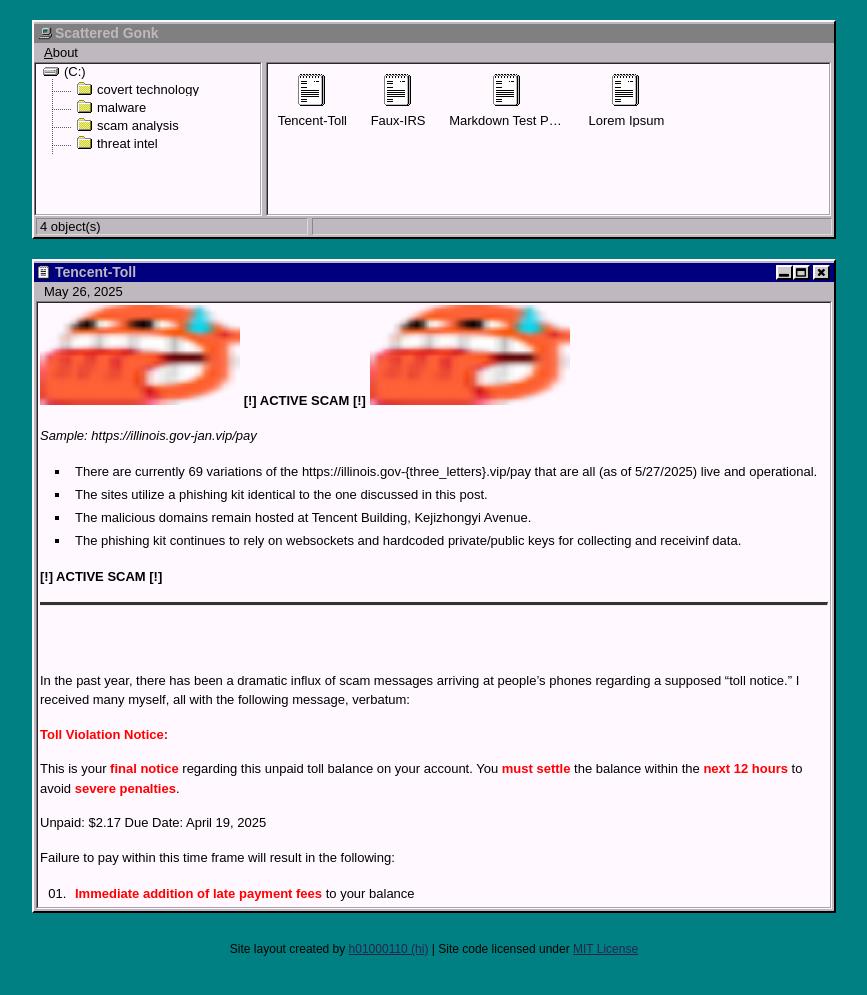
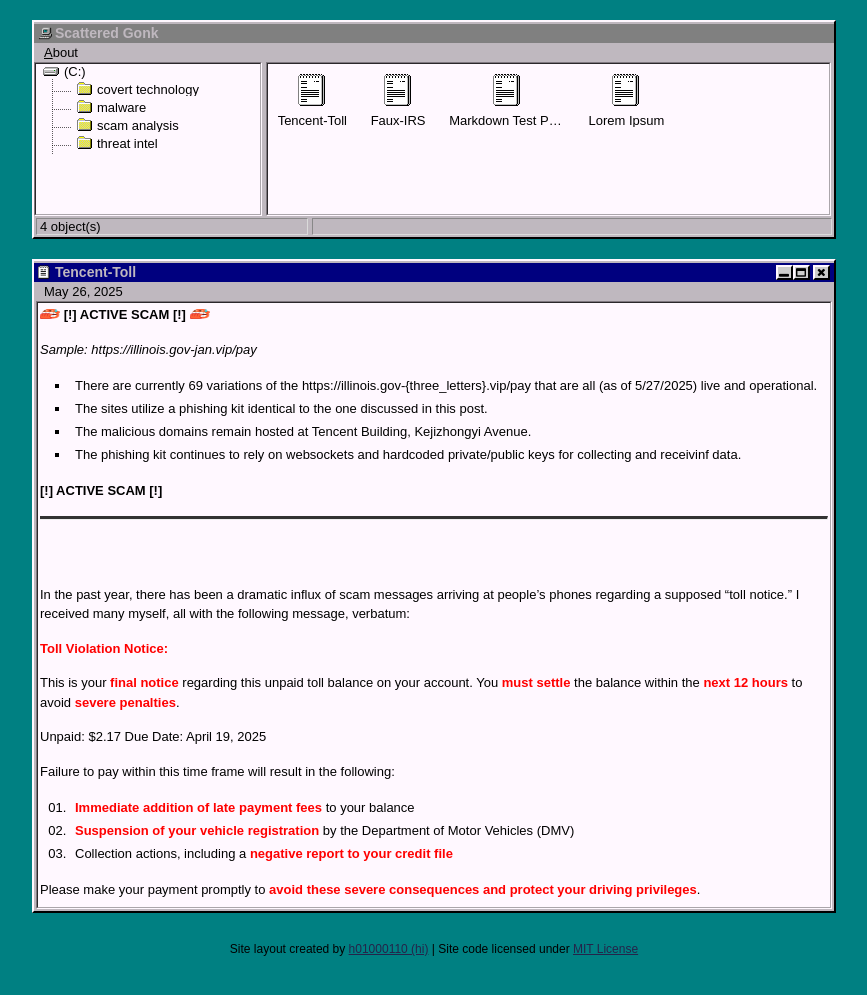
Before and after one commit to scattered-gonk/scattered-gonk.github.io, a Jekyll site: the page built from _posts/2025-26-05-Tencent-Toll.md, in a window 1280 px wide. Shown: the top 995 px of the page, without its empty margins (206-1073 px from the left). Built offline with Jekyll 4.4.1, drawn with Linux system fonts in a browser that asks for light colours.

Commit message:
Updated posts

```diff
--- a/_posts/2025-26-05-Tencent-Toll.md
+++ b/_posts/2025-26-05-Tencent-Toll.md
@@ -7,7 +7,7 @@
 tags: scam-analysis
 ---
 
-<img src="/assets/nail_bite.ico" width="200" height="100"> **[!] ACTIVE SCAM [!]** <img src="/assets/nail_bite.ico" width="200" height="100">
+<img src="/assets/nail_bite.ico" width="20" height="10"> **[!] ACTIVE SCAM [!]** <img src="/assets/nail_bite.ico" width="20" height="10">
 
 *Sample: https://illinois.gov-jan.vip/pay*
 * There are currently 69 variations of the https://illinois.gov-{three_letters}.vip/pay that are all (as of 5/27/2025) live and operational.
```
